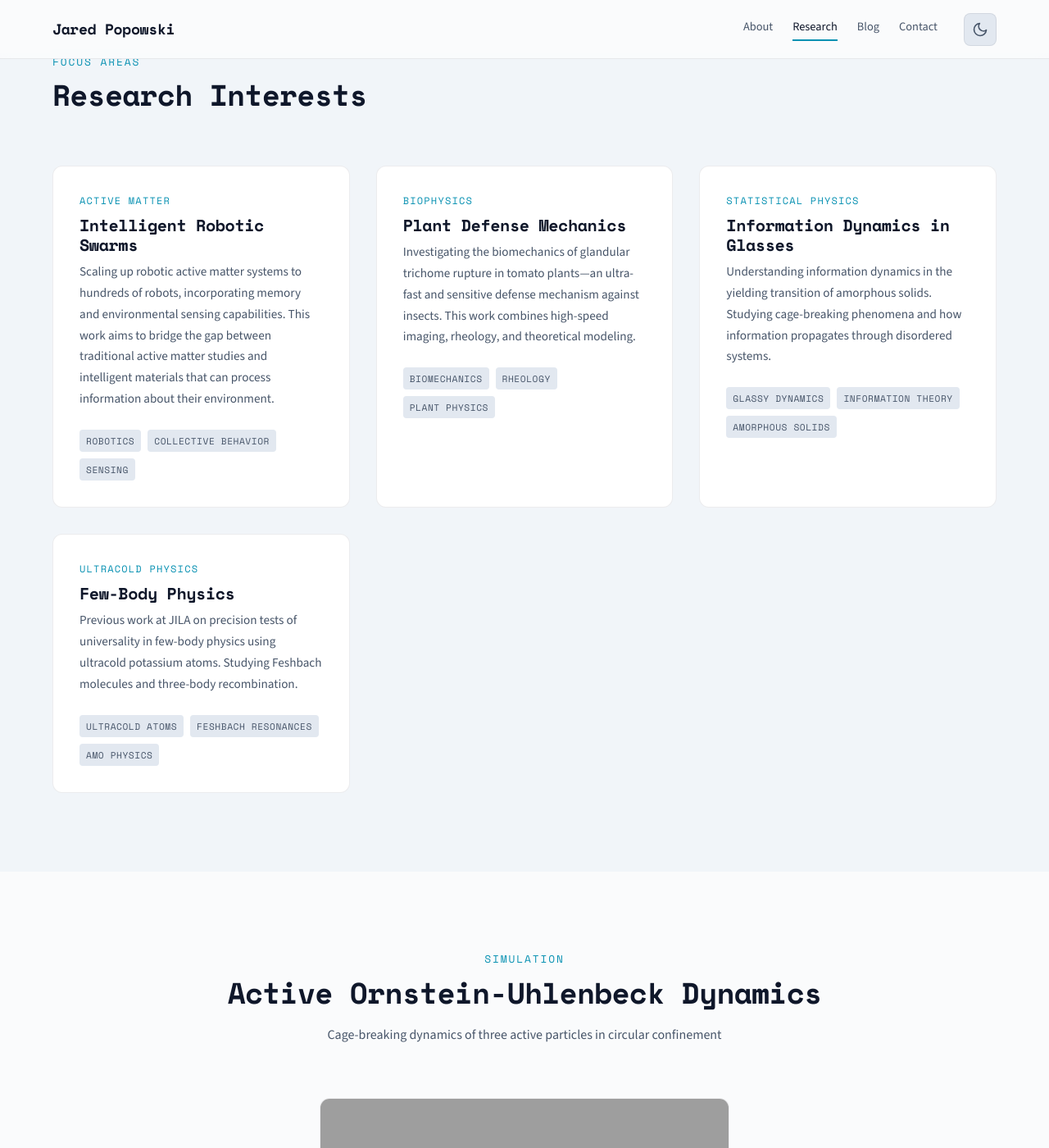
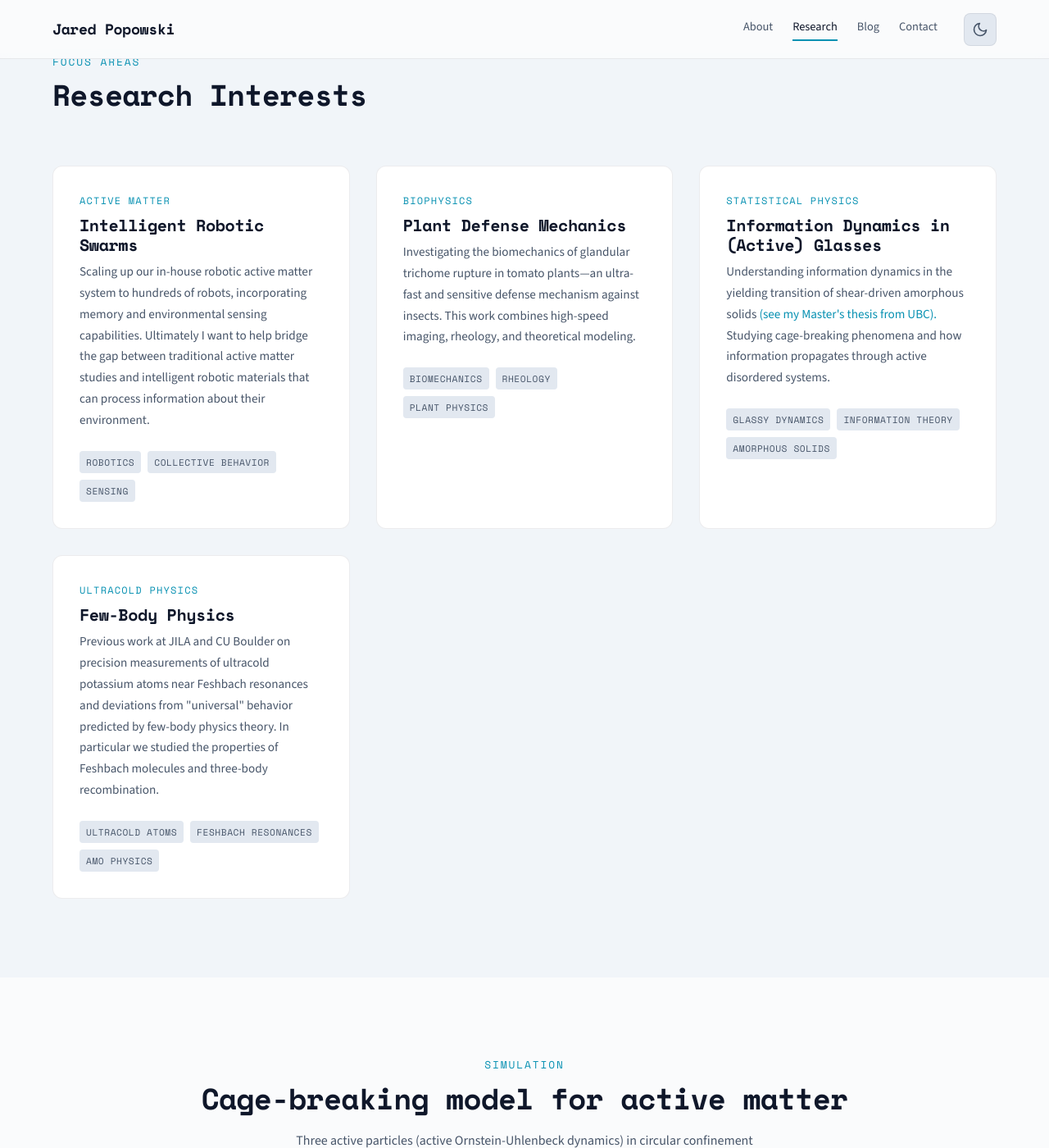
Before and after one commit to jspopowski/jspopowski.github.io, a Jekyll site: the page built from research.md, in a window 1280 px wide and 1400 px high, scrolled down 421 px. Shown: the whole window at 82% size. Built offline with Jekyll 4.4.1, drawn with Linux system fonts in a browser that asks for light colours; some of the changed text lies outside the part shown.

Commit message:
Cleaned up text on research page

```diff
--- a/research.md
+++ b/research.md
@@ -29,7 +29,7 @@ permalink: /research/
         <p class="card__label">Active Matter</p>
         <h3 class="card__title">Intelligent Robotic Swarms</h3>
         <p class="card__description">
-          Scaling up robotic active matter systems to hundreds of robots, incorporating memory and environmental sensing capabilities. This work aims to bridge the gap between traditional active matter studies and intelligent materials that can process information about their environment.
+          Scaling up our in-house robotic active matter system to hundreds of robots, incorporating memory and environmental sensing capabilities. Ultimately I want to help bridge the gap between traditional active matter studies and intelligent robotic materials that can process information about their environment.
         </p>
         <div class="card__tags">
           <span class="tag">Robotics</span>
@@ -53,9 +53,11 @@ permalink: /research/
 
       <div class="card card--glow animate-on-scroll" id="statistical-physics">
         <p class="card__label">Statistical Physics</p>
-        <h3 class="card__title">Information Dynamics in Glasses</h3>
+        <h3 class="card__title">Information Dynamics in (Active) Glasses</h3>
         <p class="card__description">
-          Understanding information dynamics in the yielding transition of amorphous solids. Studying cage-breaking phenomena and how information propagates through disordered systems.
+          Understanding information dynamics in the yielding transition of shear-driven amorphous solids
+          <a href="https://open.library.ubc.ca/soa/cIRcle/collections/ubctheses/24/items/1.0436957" target="_blank" rel="noopener">(see my Master's thesis from UBC).</a>
+          Studying cage-breaking phenomena and how information propagates through active disordered systems.
         </p>
         <div class="card__tags">
           <span class="tag">Glassy Dynamics</span>
@@ -68,7 +70,7 @@ permalink: /research/
         <p class="card__label">Ultracold Physics</p>
         <h3 class="card__title">Few-Body Physics</h3>
         <p class="card__description">
-          Previous work at JILA on precision tests of universality in few-body physics using ultracold potassium atoms. Studying Feshbach molecules and three-body recombination.
+          Previous work at JILA and CU Boulder on precision measurements of ultracold potassium atoms near Feshbach resonances and deviations from "universal" behavior predicted by few-body physics theory. In particular we studied the properties of Feshbach molecules and three-body recombination.
         </p>
         <div class="card__tags">
           <span class="tag">Ultracold Atoms</span>
@@ -85,16 +87,16 @@ permalink: /research/
   <div class="container">
     <div class="section-header section-header--center animate-on-scroll">
       <p class="section-header__label">Simulation</p>
-      <h2 class="section-header__title">Active Ornstein-Uhlenbeck Dynamics</h2>
+      <h2 class="section-header__title">Cage-breaking model for active matter</h2>
       <p class="section-header__description">
-        Cage-breaking dynamics of three active particles in circular confinement
+        Three active particles (active Ornstein-Uhlenbeck dynamics) in circular confinement
       </p>
     </div>
 
     <div class="animate-on-scroll" style="max-width: 500px; margin: 0 auto; text-align: center;">
       <img src="{{ '/docs/assets/AOUP trajectory movie, taup=1.gif' | relative_url }}" alt="Active Ornstein-Uhlenbeck particle dynamics simulation" style="width: 100%; border-radius: var(--radius-lg); border: 1px solid var(--border-color); background: white;">
       <p class="text-muted mt-md" style="font-size: 0.85rem;">
-        Simulation showing three active particles exhibiting cage-breaking behavior. The persistence time τ<sub>p</sub> = 1 determines the correlation time of the self-propulsion force.
+        Simulation showing three confined active particles exhibiting cage-breaking behavior, defined as when the particles rearrange their positions with respect to their neighbors. The persistence time τ<sub>p</sub> = 1 determines the correlation time of the self-propulsion force.
       </p>
     </div>
   </div>
```
